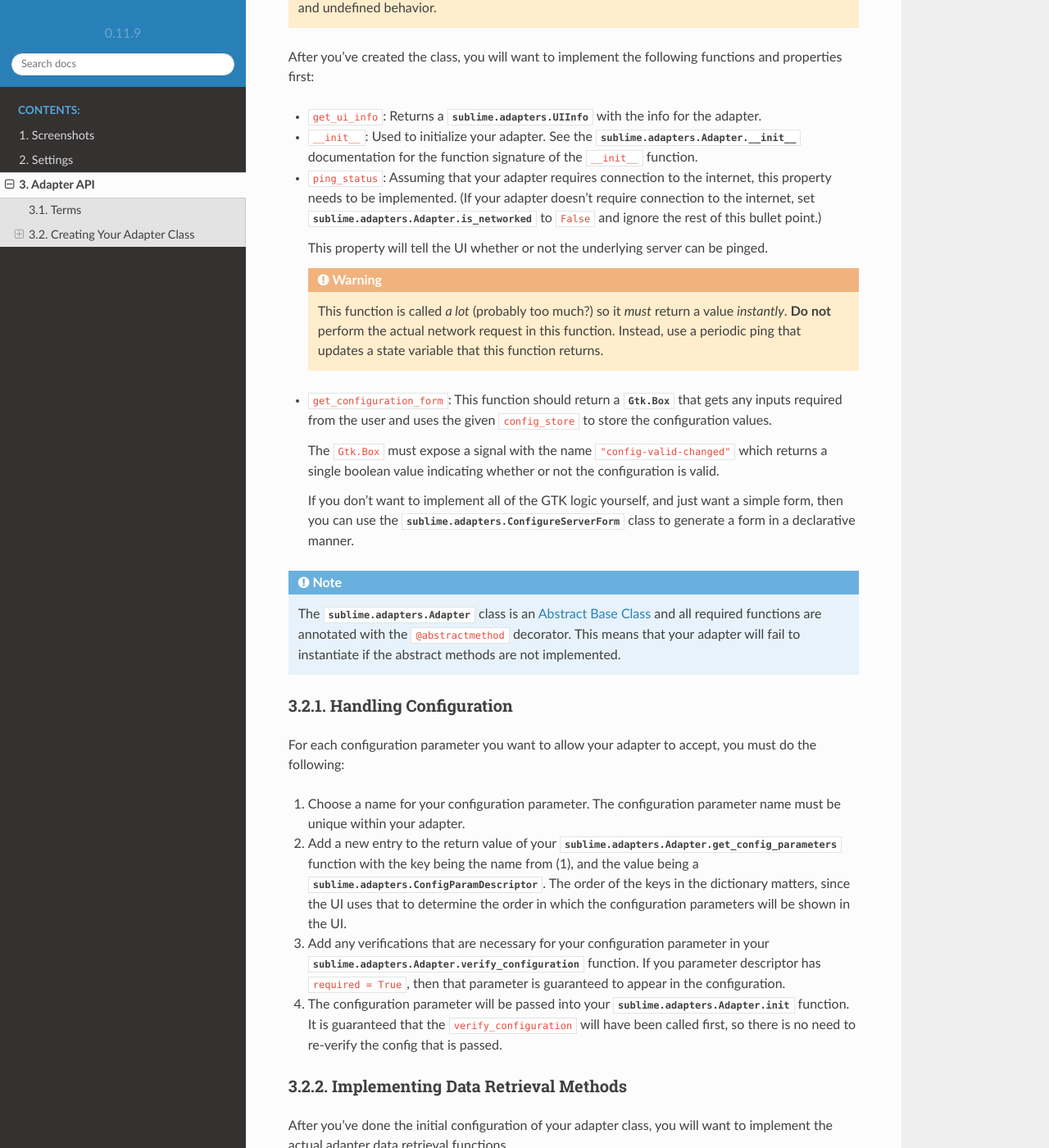
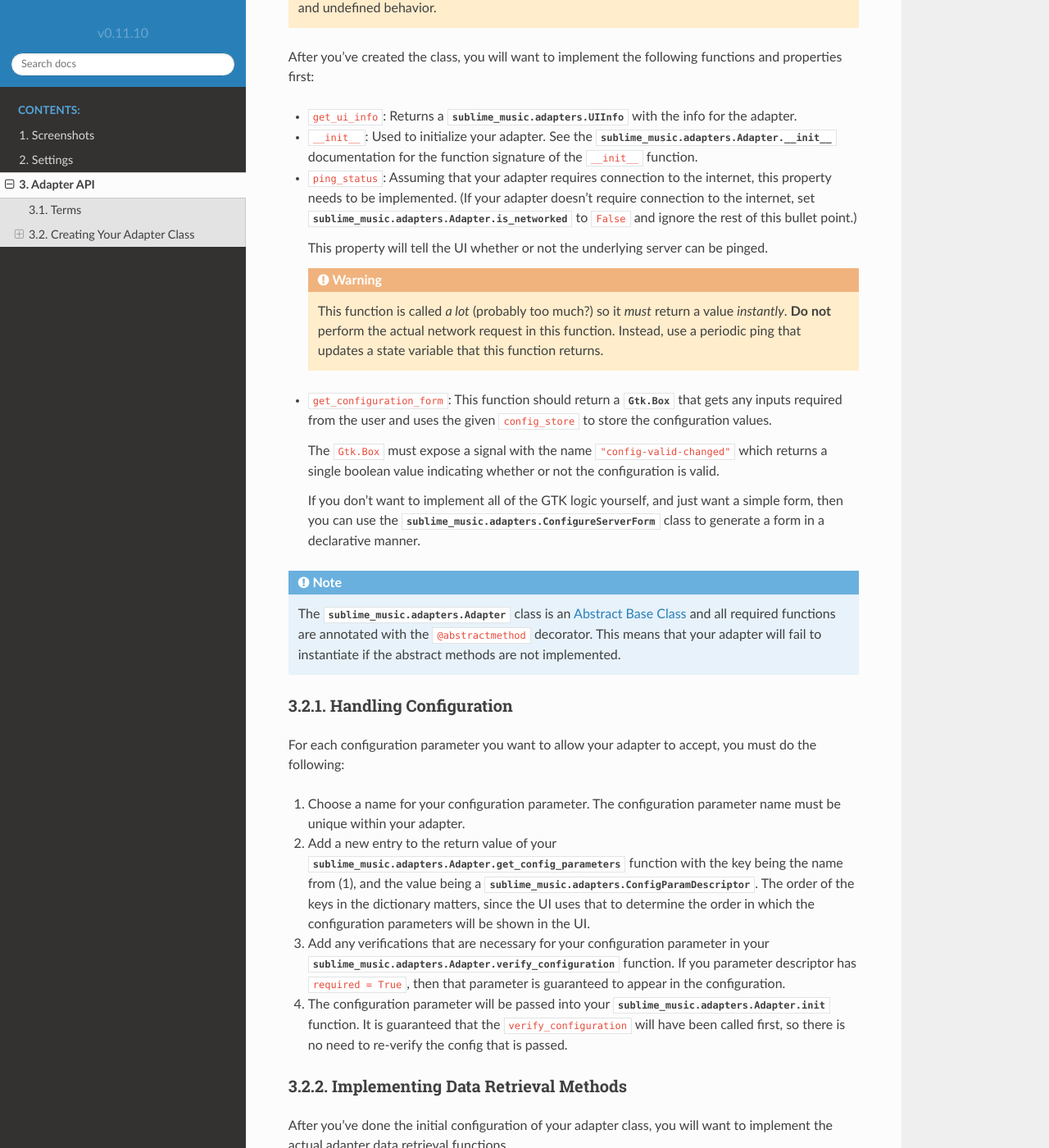
Before and after one commit to sublime-music/sublime-music, a Sphinx documentation site: the page built from docs/adapter-api.rst, in a window 1280 px wide and 1400 px high, scrolled down 1101 px. Shown: the whole window at 82% size. Built offline with Sphinx 7.4.7 and the Read the Docs theme 2.0.0, drawn with Linux system fonts in a browser that asks for light colours; pages that are not in the unit, such as notebooks, are missing from menus; the version number is read from the project's files by our own code; some of the changed text lies outside the part shown.

Commit message:
Fixing more CI issues

```diff
--- a/docs/adapter-api.rst
+++ b/docs/adapter-api.rst
@@ -8,8 +8,8 @@ server, data on the local filesystem, or even an entirely different service.
 
 This document is designed to help you understand the Adapter API so that you can
 create your own custom adapters. This document is best read in conjunction with
-the :class:`sublime.adapters.Adapter` documentation. This document is meant as a
-guide to tell you a general order in which to implement things.
+the :class:`sublime_music.adapters.Adapter` documentation. This document is
+meant as a guide to tell you a general order in which to implement things.
 
 Terms
 =====
@@ -35,8 +35,8 @@ Creating Your Adapter Class
 An adapter is composed of a single Python module. The adapter module can have
 arbitrary code, and as many files/classes/functions/etc. as necessary, however
 there must be one and only one class in the module which inherits from the
-:class:`sublime.adapters.Adapter` class. Normally, a single file with a single
-class should be enough to implement the entire adapter.
+:class:`sublime_music.adapters.Adapter` class. Normally, a single file with a
+single class should be enough to implement the entire adapter.
 
 .. warning::
 
@@ -49,16 +49,16 @@ class should be enough to implement the entire adapter.
 After you've created the class, you will want to implement the following
 functions and properties first:
 
-* ``get_ui_info``: Returns a :class:`sublime.adapters.UIInfo` with the info for
-  the adapter.
+* ``get_ui_info``: Returns a :class:`sublime_music.adapters.UIInfo` with the
+  info for the adapter.
 * ``__init__``: Used to initialize your adapter. See the
-  :class:`sublime.adapters.Adapter.__init__` documentation for the function
-  signature of the ``__init__`` function.
+  :class:`sublime_music.adapters.Adapter.__init__` documentation for the
+  function signature of the ``__init__`` function.
 * ``ping_status``: Assuming that your adapter requires connection to the
   internet, this property needs to be implemented. (If your adapter doesn't
   require connection to the internet, set
-  :class:`sublime.adapters.Adapter.is_networked` to ``False`` and ignore the
-  rest of this bullet point.)
+  :class:`sublime_music.adapters.Adapter.is_networked` to ``False`` and ignore
+  the rest of this bullet point.)
 
   This property will tell the UI whether or not the underlying server can be
   pinged.
@@ -80,12 +80,12 @@ functions and properties first:
 
   If you don't want to implement all of the GTK logic yourself, and just want a
   simple form, then you can use the
-  :class:`sublime.adapters.ConfigureServerForm` class to generate a form in a
-  declarative manner.
+  :class:`sublime_music.adapters.ConfigureServerForm` class to generate a form
+  in a declarative manner.
 
 .. note::
 
-   The :class:`sublime.adapters.Adapter` class is an `Abstract Base Class
+   The :class:`sublime_music.adapters.Adapter` class is an `Abstract Base Class
    <abc_>`_ and all required functions are annotated with the
    ``@abstractmethod`` decorator. This means that your adapter will fail to
    instantiate if the abstract methods are not implemented.
@@ -102,21 +102,21 @@ must do the following:
    name must be unique within your adapter.
 
 2. Add a new entry to the return value of your
-   :class:`sublime.adapters.Adapter.get_config_parameters` function with the key
-   being the name from (1), and the value being a
-   :class:`sublime.adapters.ConfigParamDescriptor`. The order of the keys in the
-   dictionary matters, since the UI uses that to determine the order in which
-   the configuration parameters will be shown in the UI.
+   :class:`sublime_music.adapters.Adapter.get_config_parameters` function with
+   the key being the name from (1), and the value being a
+   :class:`sublime_music.adapters.ConfigParamDescriptor`. The order of the keys
+   in the dictionary matters, since the UI uses that to determine the order in
+   which the configuration parameters will be shown in the UI.
 
 3. Add any verifications that are necessary for your configuration parameter in
-   your :class:`sublime.adapters.Adapter.verify_configuration` function. If you
-   parameter descriptor has ``required = True``, then that parameter is
+   your :class:`sublime_music.adapters.Adapter.verify_configuration` function.
+   If you parameter descriptor has ``required = True``, then that parameter is
    guaranteed to appear in the configuration.
 
 4. The configuration parameter will be passed into your
-   :class:`sublime.adapters.Adapter.init` function. It is guaranteed that the
-   ``verify_configuration`` will have been called first, so there is no need to
-   re-verify the config that is passed.
+   :class:`sublime_music.adapters.Adapter.init` function. It is guaranteed that
+   the ``verify_configuration`` will have been called first, so there is no need
+   to re-verify the config that is passed.
 
 Implementing Data Retrieval Methods
 -----------------------------------
--- a/docs/conf.py
+++ b/docs/conf.py
@@ -26,13 +26,13 @@ author = "Sumner Evans"
 gitlab_url = "https://gitlab.com/sublime-music/sublime-music/"
 
 # Get the version from the package.
-module_name = "sublime"
-init_file = Path(__file__).parent.parent.joinpath("sublime/__init__.py").resolve()
+module_name = "sublime_music"
+init_file = Path(__file__).parent.parent.joinpath("sublime_music/__init__.py").resolve()
 spec = importlib.util.spec_from_file_location(module_name, str(init_file))
-sublime = importlib.util.module_from_spec(spec)
-spec.loader.exec_module(sublime)
+sublime_music = importlib.util.module_from_spec(spec)
+spec.loader.exec_module(sublime_music)
 
-version = release = f"v{sublime.__version__}"
+version = release = f"v{sublime_music.__version__}"
 
 # -- General configuration ---------------------------------------------------
 
--- a/setup.cfg
+++ b/setup.cfg
@@ -4,7 +4,7 @@ exclude = .git,__pycache__,build,dist,flatpak,.venv
 max-line-length = 88
 suppress-none-returning = True
 suppress-dummy-args = True
-application-import-names = sublime
+application-import-names = sublime_music
 import-order-style = edited
 
 [mypy-bottle]
@@ -58,7 +58,7 @@ addopts =
     --doctest-modules
     --ignore-glob='flatpak'
     --ignore-glob='cicd'
-    --cov=sublime
+    --cov=sublime_music
     --cov-report html
     --cov-report term
     --no-cov-on-fail
--- a/sublime_music/__init__.py
+++ b/sublime_music/__init__.py
@@ -1 +1 @@
-__version__ = "0.11.9"
+__version__ = "0.11.10"
```
Also changed, not shown: CHANGELOG.rst (+7 -0 lines), 5 other files.
